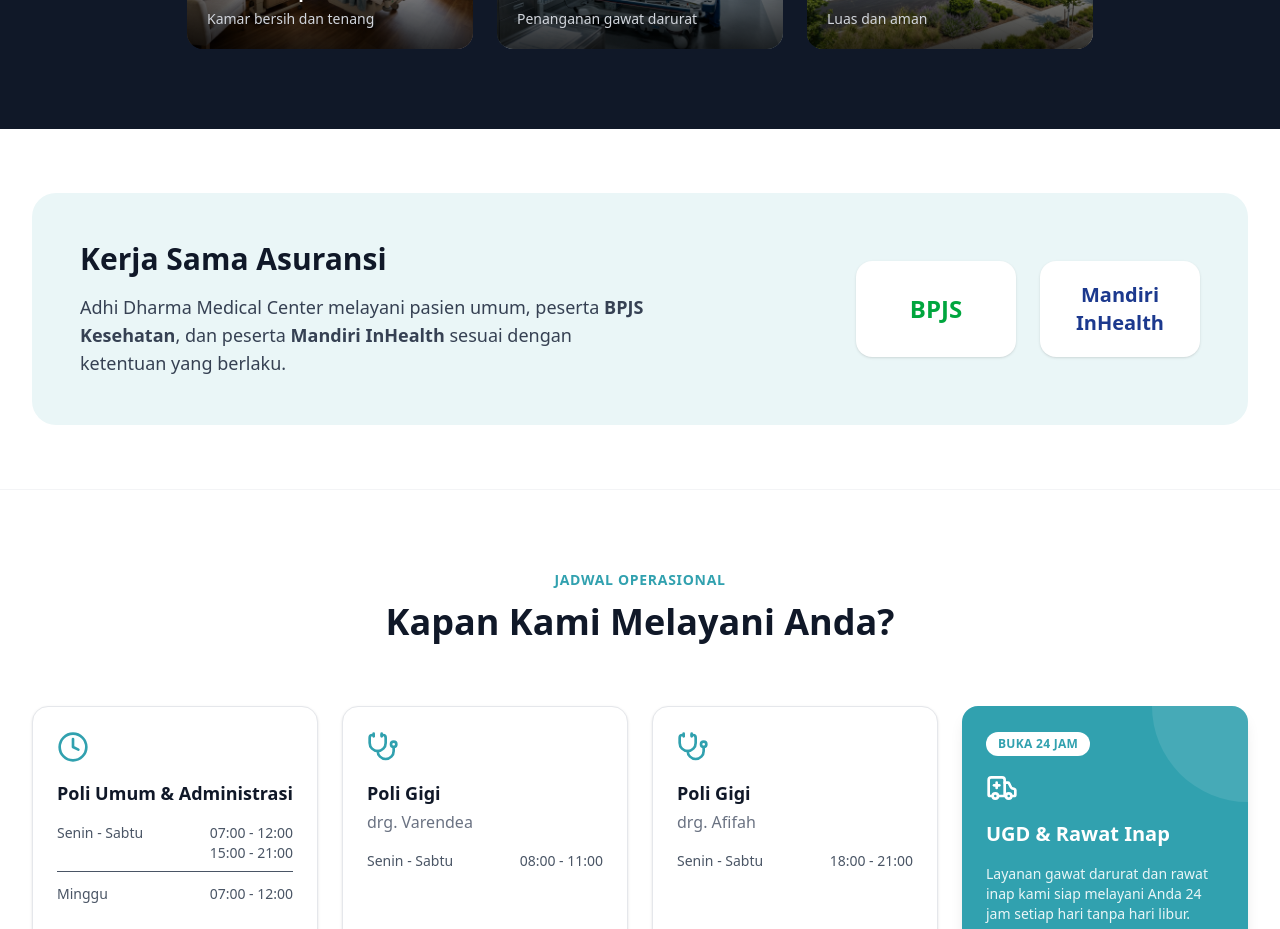
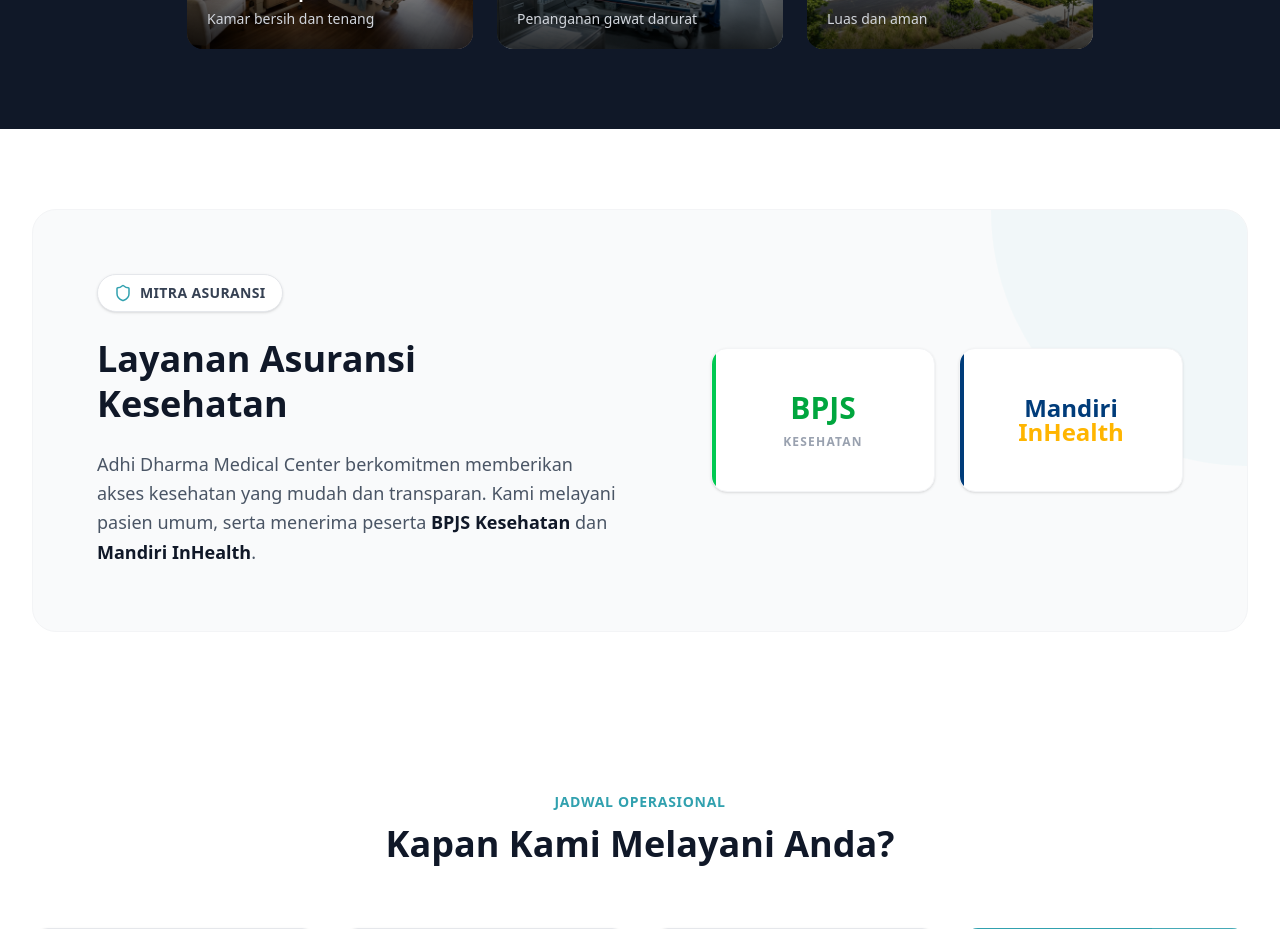
Before and after one commit to ardhikaxx/admc-nextjs, a Next.js app: page / in a window 1280 px wide. Shown: the part 4900-5829 px from the top of the page. Built offline with nearby package versions, Linux system fonts and the light colour scheme.

Commit message:
style: peningkatan desain visual pada section Kerja Sama Asuransi

```diff
--- a/app/page.tsx
+++ b/app/page.tsx
@@ -399,22 +399,39 @@
 
 const Insurance = () => {
   return (
-    <section className="py-16 border-b border-gray-100">
+    <section className="py-20 bg-white">
       <div className="max-w-[1280px] mx-auto px-4 md:px-8">
-        <div className="flex flex-col md:flex-row items-center justify-between bg-medical-light rounded-3xl p-8 md:p-12 gap-8">
-          <div className="max-w-xl text-center md:text-left">
-            <h3 className="text-2xl md:text-3xl font-bold text-gray-900 mb-4">Kerja Sama Asuransi</h3>
-            <p className="text-gray-700 text-lg">
-              Adhi Dharma Medical Center melayani pasien umum, peserta <span className="font-bold">BPJS Kesehatan</span>, dan peserta <span className="font-bold">Mandiri InHealth</span> sesuai dengan ketentuan yang berlaku.
-            </p>
-          </div>
-          <div className="flex items-center gap-6 flex-wrap justify-center">
-            <div className="bg-white p-6 rounded-2xl shadow-sm border border-white/50 w-40 h-24 flex items-center justify-center">
-              <span className="font-extrabold text-2xl text-green-600">BPJS</span>
+        <div className="bg-gray-50 rounded-3xl border border-gray-100 p-10 md:p-16 relative overflow-hidden">
+          {/* Decorative element */}
+          <div className="absolute top-0 right-0 w-64 h-64 bg-medical-light rounded-bl-full -z-0 opacity-50"></div>
+
+          <div className="relative z-10 flex flex-col lg:flex-row items-center justify-between gap-12">
+
+            <div className="w-full lg:w-1/2 text-center lg:text-left">
+              <div className="inline-flex items-center gap-2 bg-white px-4 py-2 rounded-full border border-gray-200 shadow-sm mb-6">
+                <Shield className="text-medical" size={18} />
+                <span className="text-sm font-semibold text-gray-700 tracking-wide uppercase">Mitra Asuransi</span>
+              </div>
+              <h2 className="text-3xl md:text-4xl font-bold text-gray-900 mb-6 leading-tight">
+                Layanan Asuransi Kesehatan
+              </h2>
+              <p className="text-gray-600 text-lg leading-relaxed">
+                Adhi Dharma Medical Center berkomitmen memberikan akses kesehatan yang mudah dan transparan. Kami melayani pasien umum, serta menerima peserta <span className="font-semibold text-gray-900">BPJS Kesehatan</span> dan <span className="font-semibold text-gray-900">Mandiri InHealth</span>.
+              </p>
             </div>
-            <div className="bg-white p-6 rounded-2xl shadow-sm border border-white/50 w-40 h-24 flex items-center justify-center">
-              <span className="font-extrabold text-xl text-blue-900 text-center">Mandiri<br/>InHealth</span>
+
+            <div className="w-full lg:w-1/2 flex flex-col sm:flex-row items-center justify-center lg:justify-end gap-6">
+              <div className="bg-white p-8 rounded-2xl shadow-sm border border-gray-100 hover:shadow-md transition-shadow w-full sm:w-56 h-36 flex flex-col items-center justify-center group cursor-pointer relative overflow-hidden">
+                <div className="absolute top-0 left-0 w-1 h-full bg-green-500"></div>
+                <span className="font-extrabold text-3xl text-green-600 group-hover:scale-105 transition-transform duration-300">BPJS</span>
+                <span className="text-xs font-semibold text-gray-400 mt-2 tracking-widest uppercase">Kesehatan</span>
+              </div>
+              <div className="bg-white p-8 rounded-2xl shadow-sm border border-gray-100 hover:shadow-md transition-shadow w-full sm:w-56 h-36 flex flex-col items-center justify-center group cursor-pointer relative overflow-hidden">
+                <div className="absolute top-0 left-0 w-1 h-full bg-[#003C7A]"></div>
+                <span className="font-extrabold text-2xl text-[#003C7A] text-center leading-none group-hover:scale-105 transition-transform duration-300">Mandiri<br/><span className="text-[#FFB500]">InHealth</span></span>
+              </div>
             </div>
+
           </div>
         </div>
       </div>
```
